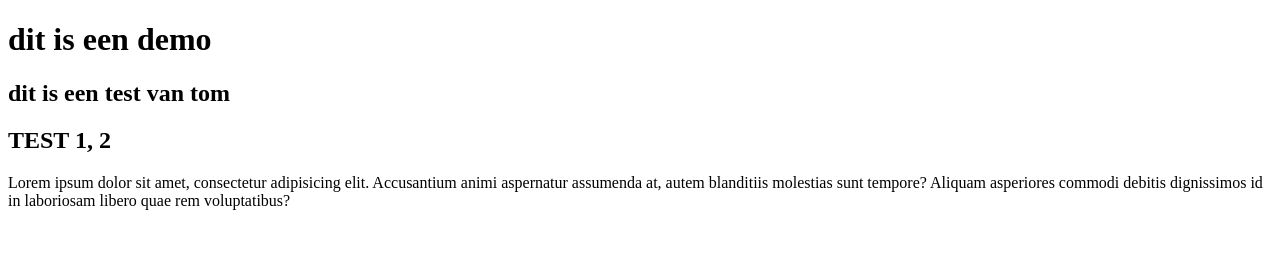
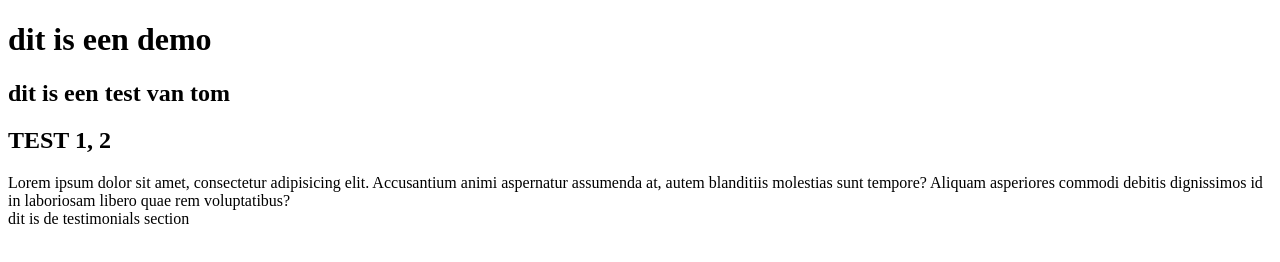
Before and after one commit to syntraprogrammeurs/gitdemo, a plain HTML site: page index.html in a window 1280 px wide. Drawn offline with Linux system fonts and the light colour scheme.

Commit message:
branch testimonials start

```diff
--- a/index.html
+++ b/index.html
@@ -18,6 +18,9 @@
 <section id="portfolio">
 Lorem ipsum dolor sit amet, consectetur adipisicing elit. Accusantium animi aspernatur assumenda at, autem blanditiis molestias sunt tempore? Aliquam asperiores commodi debitis dignissimos id in laboriosam libero quae rem voluptatibus?
 </section>
+<section id="testimonials">
+    dit is de testimonials section
+</section>
 
 </body>
 </html>
```
